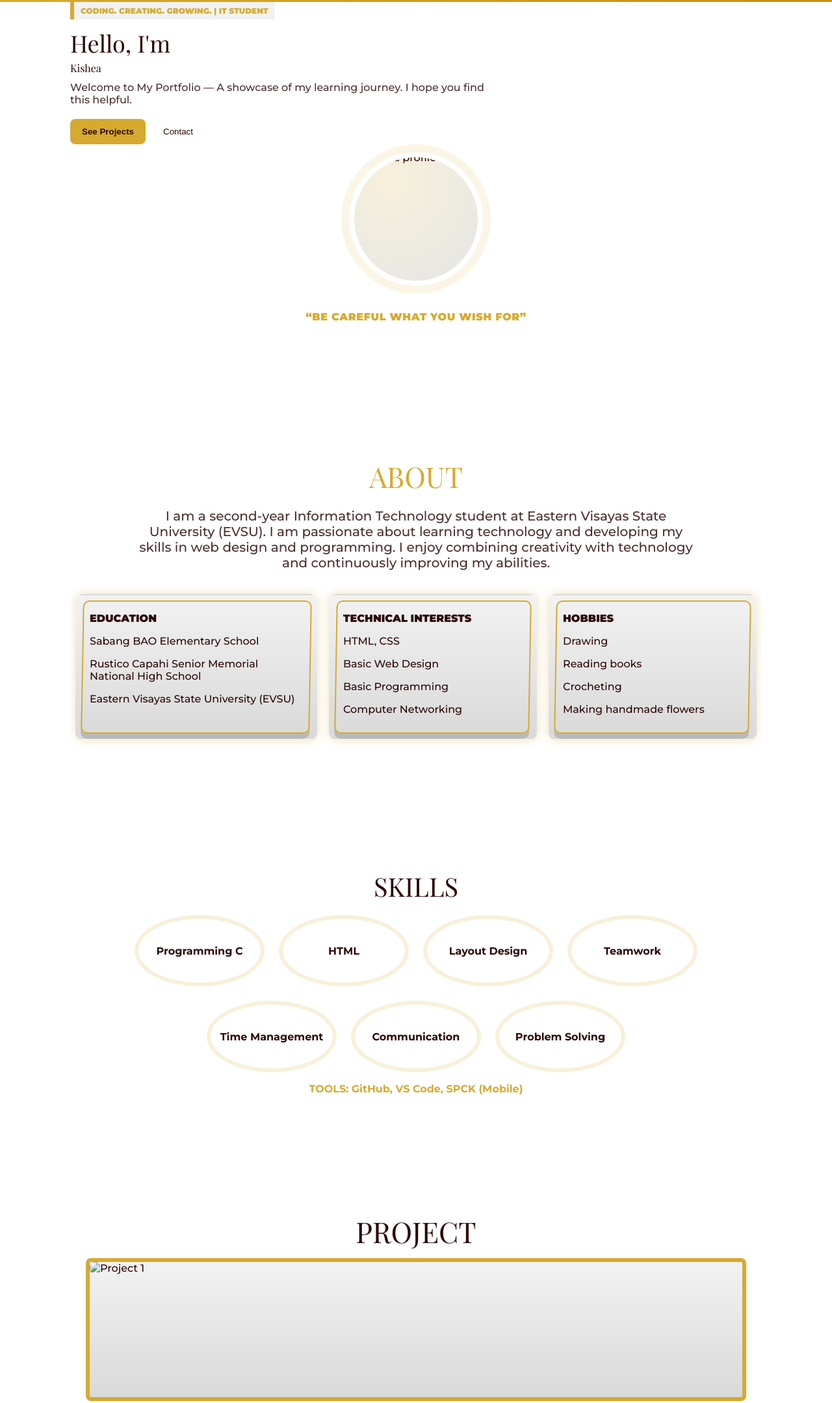
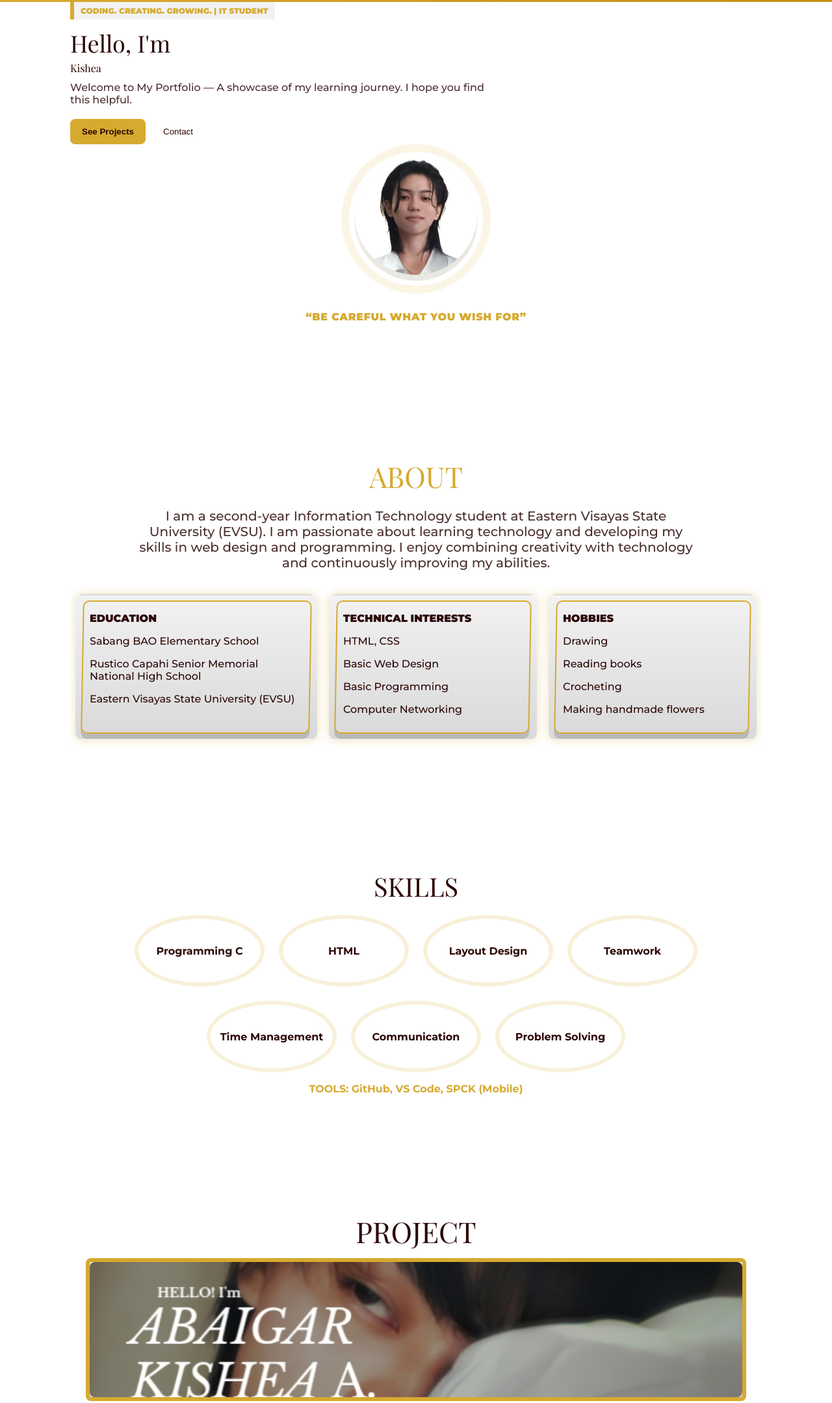
Before and after one commit to kisheaabaigar-prog/Website-Portfolio-, a plain HTML site: page index.html in a window 1280 px wide. Shown: the part 50-2209 px from the top of the page at 65% size. Drawn offline with nearby package versions, Linux system fonts and the light colour scheme; the site is published under a folder, as on GitHub Pages, so addresses that start at the root find nothing.

Commit message:
Update index.html

```diff
--- a/index.html
+++ b/index.html
@@ -196,7 +196,7 @@ width: 100%;
   </div>
   <div class="right">
     <div class="ring">
-      <div class="circle"><img src="/profile.png" alt="Kishea profile"></div>
+      <div class="circle"><img src="profile.png" alt="Kishea profile"></div>
     </div>
     <div class="quote">“BE CAREFUL WHAT YOU WISH FOR”</div>
   </div>
@@ -246,7 +246,7 @@ width: 100%;
   </div>
 </section>  <section id="project" class="section project">
   <div class="project-title">PROJECT</div>
-  <div class="scribble"><img src="/Screenshot_20251208-200214_1.png" alt="Project 1" style="width:100%; height:100%; object-fit:cover; border-radius:8px;">
+  <div class="scribble"><img src="Screenshot_20251208-200214_1.png" alt="Project 1" style="width:100%; height:100%; object-fit:cover; border-radius:8px;">
 </div>
   <div class="project-desc" style="text-align:center; color:var(--muted); max-width:980px; font-size: 20px; margin:12px auto">
     <strong>Personal Website Portfolio:</strong>This project is a personal website portfolio showcasing information about myself, including my background, hobbies, and personal details. The website is also responsive, making it accessible on different devices, although it does not include light/dark mode switching. The project was created using HTML and CSS.<strong> My Role:</strong> Responsible for the overall design, development, and responsive layout of the website.</div>
```
